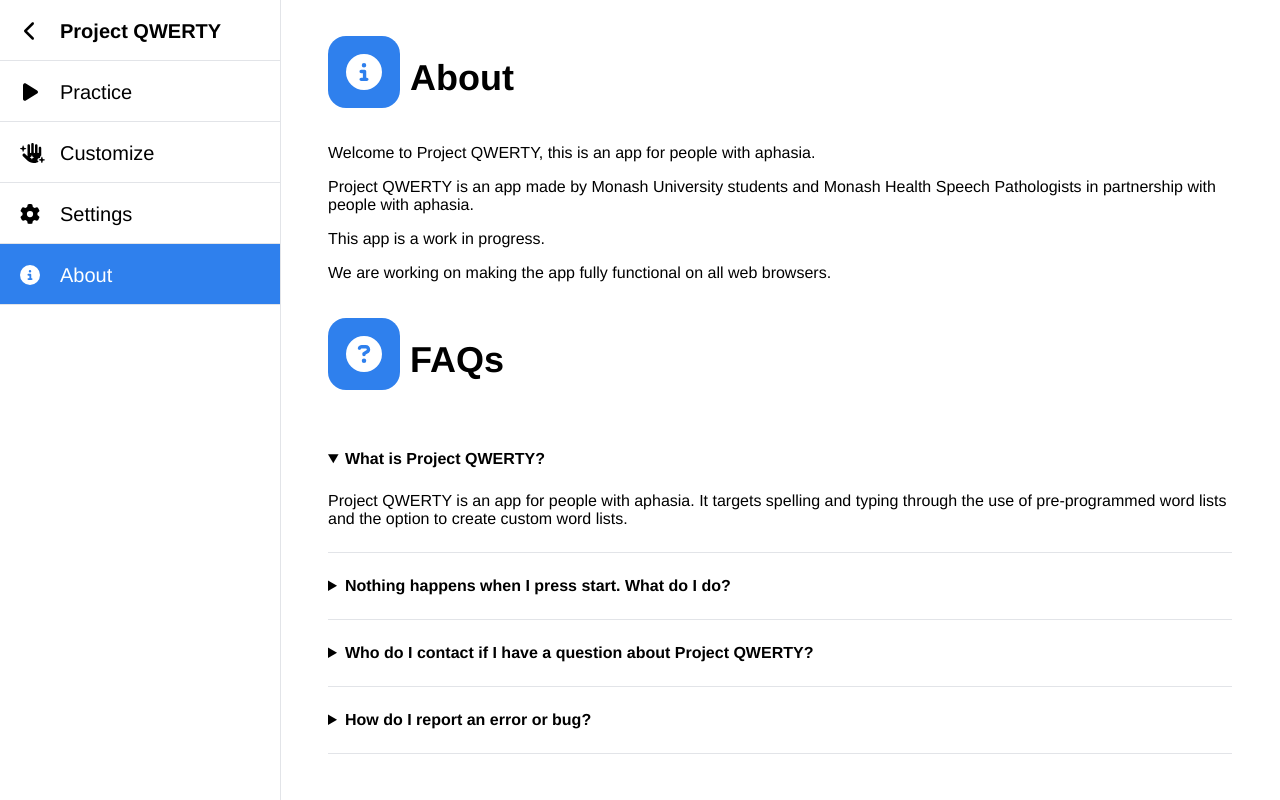
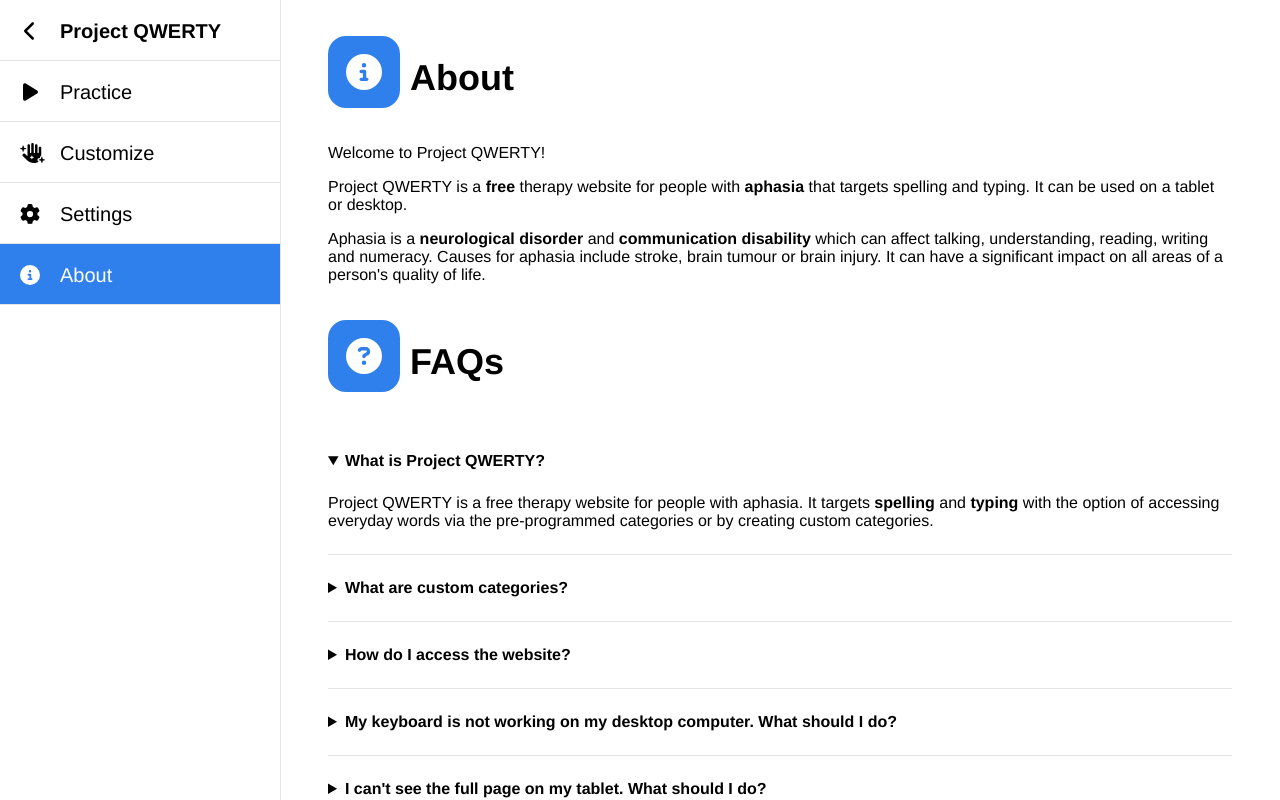
Before and after one commit to project-qwerty/project-qwerty, a Vue app: page /about in a window 1280 px wide. Both pictures are taken after a click on the heading "What is Project QWERTY?". Shown: the top 800 px of the page. Built offline with nearby package versions, Linux system fonts and the light colour scheme.

Commit message:
update About page information

```diff
--- a/src/components/CollapsibleSection.vue
+++ b/src/components/CollapsibleSection.vue
@@ -38,7 +38,7 @@
   }
 
   .content-wrapper p {
-    margin: 0;
+    margin-top: 0;
   }
 
 </style>
--- a/src/views/About.vue
+++ b/src/views/About.vue
@@ -5,30 +5,72 @@
     <div class="sidebar-page-content">
       <IconHeader :major="true" text="About" icon="circle-info" iconColour="var(--primary-colour)" />
 
-      <p>Welcome to Project QWERTY, this is an app for people with aphasia.</p>
-      <p>Project QWERTY is an app made by Monash University students and Monash Health Speech Pathologists in partnership with people with aphasia.</p>
-      <p>This app is a work in progress.</p>
-      <p>We are working on making the app fully functional on all web browsers.</p>
+      <p>Welcome to Project QWERTY!</p>
+
+      <p>Project QWERTY is a <strong>free</strong> therapy website for people with <strong>aphasia</strong> that targets spelling and typing.  It can be used on a tablet or desktop.</p>
+
+      <p>Aphasia is a <strong>neurological disorder</strong> and <strong>communication disability</strong> which can affect talking, understanding, reading, writing and numeracy. Causes for aphasia include stroke, brain tumour or brain injury. It can have a significant impact on all areas of a person's quality of life.</p>
 
       <IconHeader :major="true" text="FAQs" icon="circle-question" iconColour="var(--primary-colour)" />
 
       <CollapsibleSection summary="What is Project QWERTY?" >
-        <p>Project QWERTY is an app for people with aphasia. It targets spelling and typing through the use of pre-programmed word lists and the option to create custom word lists.</p>
+        <p>Project QWERTY is a free therapy website for people with aphasia. It targets <strong>spelling</strong> and <strong>typing</strong> with the option of accessing everyday words via the pre-programmed categories or by creating custom categories.</p>
       </CollapsibleSection>
 
-      <CollapsibleSection summary="Nothing happens when I press start. What do I do?" >
-        <p>1.	If you are using an iPad, access this app via the Google app.</p>
-        <p>OR</p>
-        <p>If you are using a computer or other tablet device, access this app via Google Chrome.</p>
-        <p>2.Turn off private browsing / incognito mode.</p>
+      <CollapsibleSection summary="What are custom categories?" >
+        <p>You can create <strong>personalised</strong> categories to practise words and phrases that are important and meaningful to <strong>you</strong>.</p>
       </CollapsibleSection>
 
-      <CollapsibleSection summary="Who do I contact if I have a question about Project QWERTY?" >
-        <p>Please email us at <a href="mailto:projectqwerty2020@gmail.com">projectqwerty2020@gmail.com</a>.</p>
+      <CollapsibleSection summary="How do I access the website?" >
+        <p>You can access Project QWERTY on a <strong>tablet</strong> or a <strong>desktop computer</strong>, however, the website is optimised for use on tablets.</p>
+
+        <p>If you are accessing Project QWERTY on a desktop computer, use your <strong>mouse</strong> to click on each letter. Your physical keyboard will not work.</p>
       </CollapsibleSection>
 
-      <CollapsibleSection summary="How do I report an error or bug?" >
-        <p>We are sorry you are experiencing an error. Please email us at <a href="mailto:projectqwerty2020@gmail.com">projectqwerty2020@gmail.com</a> with a description and screenshot of the error.</p>
+      <CollapsibleSection summary="My keyboard is not working on my desktop computer. What should I do?" >
+        <p>For <strong>desktop computer</strong> users: <strong>use your mouse</strong> to click on each letter. The physical keyboard will not work.</p>
+      </CollapsibleSection>
+
+      <CollapsibleSection summary="I can't see the full page on my tablet. What should I do?" >
+        <p>View the website in <strong>landscape</strong>. You may need to adjust your settings so that the page can rotate.</p>
+      </CollapsibleSection>
+
+      <CollapsibleSection summary="How do I save my word list so that I can practice my custom categories on different devices?" >
+        <ol>
+          <li>Tap ‘Customise’ in the left-hand menu</li>
+          <li>Tap on the category you wish to save</li>
+          <li>Tap on the 3 dots on the right-hand side of the page</li>
+          <li>Tap ‘Export category’ and the words in your custom category will be downloaded as a file to your device</li>
+          <li>Transfer this file to your other device (e.g. via email, USB or the cloud)</li>
+          <li>Open <a href="https://projectqwerty.com">projectqwerty.com</a> on your other device</li>
+          <li>Tap ‘Customise’ in the left-hand menu</li>
+          <li>Tap on the 3 dots on the right-hand side of the page</li>
+          <li>Tap ‘Import category’</li>
+          <li>Select your file from the pop-up window</li>
+        </ol>
+      </CollapsibleSection>
+
+      <CollapsibleSection summary="If I add my personal details to a custom category, how do I know that they are safe?" >
+        <p>Your custom categories are always kept <strong>on your device</strong>. They are <strong>never</strong> shared with the Project QWERTY team or anyone else.</p>
+      </CollapsibleSection>
+
+      <CollapsibleSection summary="Credits" >
+        <p>Project QWERTY has been made with the support of people with aphasia, a team of Speech Pathologists from Monash Health, a team of students from Monash University and some volunteers.</p>
+
+        <p>Credits are as follows:</p>
+
+        <ul>
+          <li>Our clients with aphasia</li>
+          <li>Jenny Walsh - Senior Speech Pathologist, Monash Health</li>
+          <li>Grace Schofield - Speech Pathologist, Monash Health</li>
+          <li>Benjamin Smith - Business Intelligence Analyst, Monash Health</li>
+          <li>Dr Abby Foster - Allied Health Research Adviser, Monash Health</li>
+          <li>Dr Caroline Baker - Research and Clinical Practice Lead, Monash Health</li>
+          <li>William Holt - Programmer (volunteer)</li>
+          <li>Tim Harris - Programmer, Monash University HISS participant</li>
+          <li>Eliza Cripps - Project Co-coordinator, Monash University HISS participant</li>
+          <li>Rob Angelone - User Experience Design (volunteer)</li>
+        </ul>
       </CollapsibleSection>
     </div>
   </div>
```
